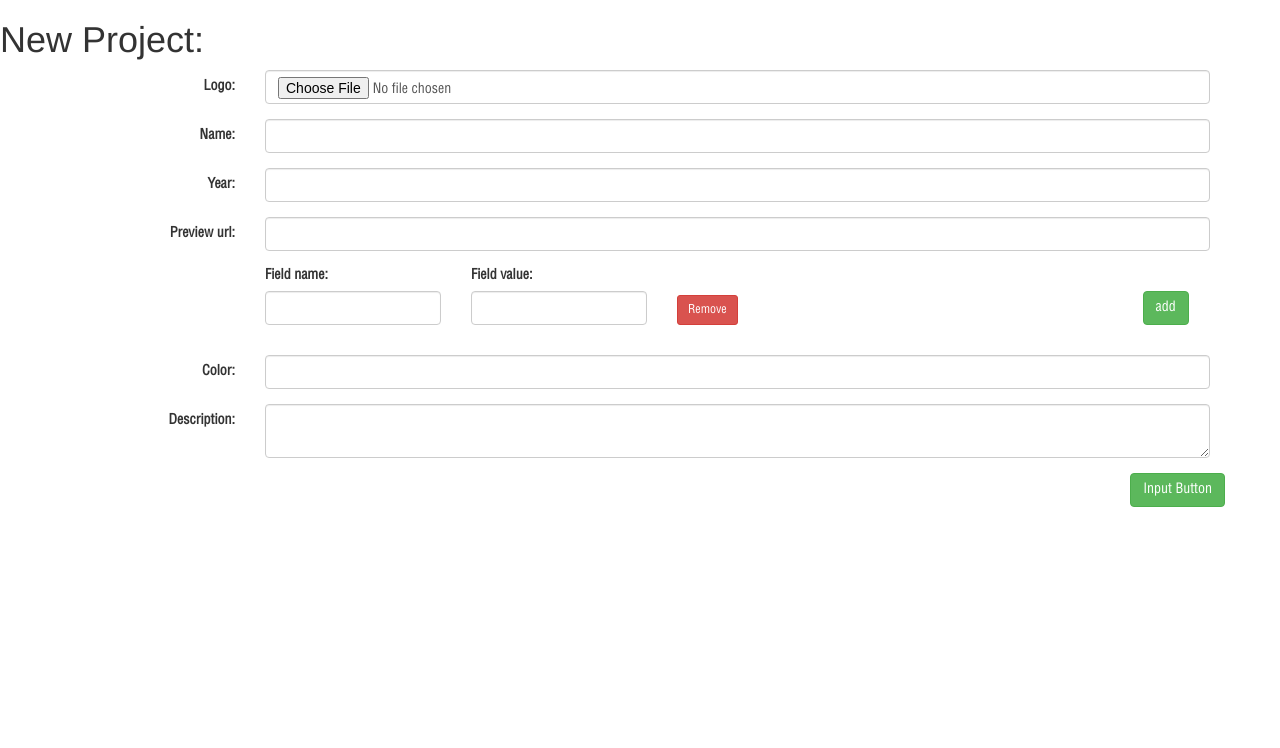
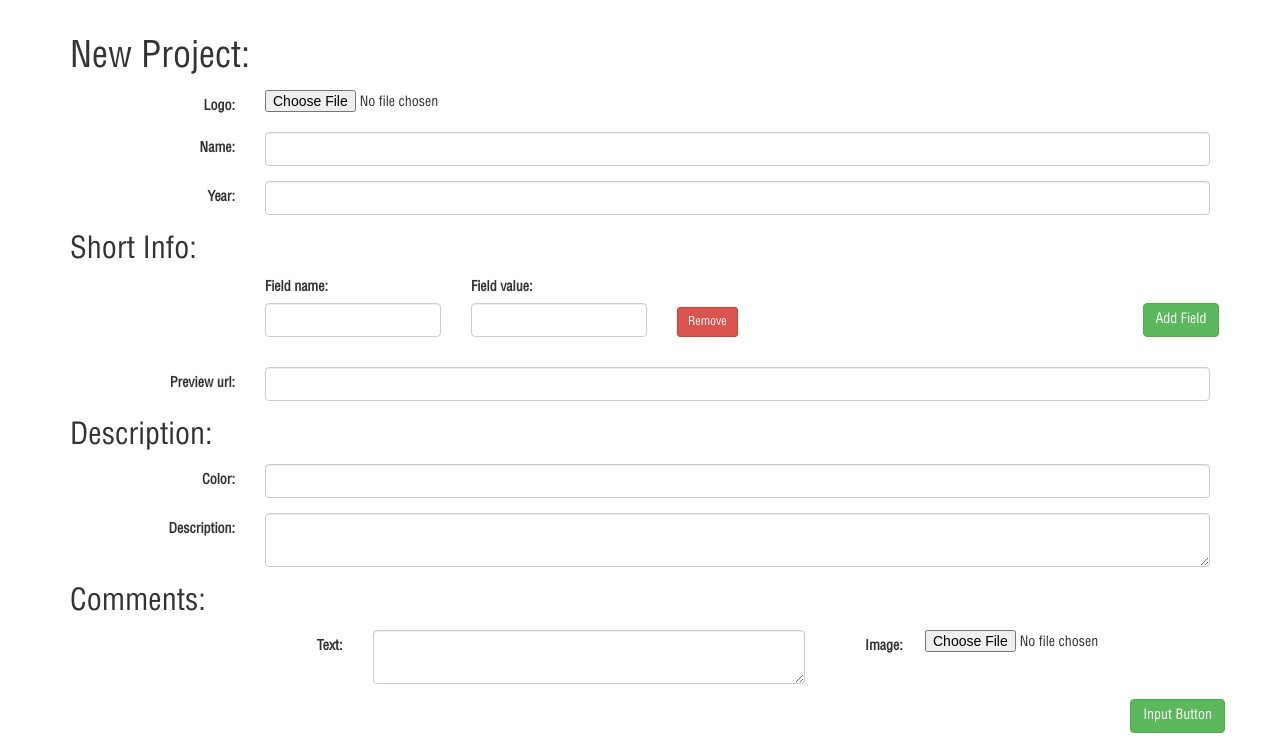
Before and after one commit to remfils/ingo.test, a PHP site: template templates/admin/new-project.html.twig in a window 1280 px wide. Shown: the part 52-800 px from the top of the page. Run offline with PHP 8.4, Linux system fonts and the light colour scheme; the template is opened without the code that fills it, so the values that code supplies are empty; some libraries are stand-ins or nearby versions.

Commit message:
pre ready admin:add-project page

```diff
--- a/templates/admin/new-project.html.twig
+++ b/templates/admin/new-project.html.twig
@@ -2,7 +2,7 @@
 {% set active_page = 'new-project' %}
 
 {% block main_title %}
-    New Project:
+
 {% endblock %}
 
 {% block content %}
@@ -14,11 +14,13 @@
 
     <div class="container">
 
+        <h1>New Project:</h1>
+
         <form action="" method="POST" class="form-horizontal" enctype="multipart/form-data">
             <div class="form-group">
                 <label for="logo" class="col-sm-2 control-label">Logo:</label>
                 <div class="col-sm-10">
-                    <input type="file" id="logo" name="logo" class="form-control" />
+                    <input type="file" id="logo" name="logo" />
                 </div>
             </div>
 
@@ -36,12 +38,7 @@
                 </div>
             </div>
 
-            <div class="form-group">
-                <label for="preview_url" class="col-sm-2 control-label">Preview url:</label>
-                <div class="col-sm-10">
-                    <input type="text" id="preview_url" name="preview_url" class="form-control" />
-                </div>
-            </div>
+            <h2>Short Info:</h2>
 
             <div class="form-group">
                 <div class="col-md-2"></div>
@@ -62,9 +59,18 @@
                     </div>
                 </div>
                 <div class="col-md-1">
-                    <span id="AddButton" type="button" class="btn btn-success" value="add" style="margin-top: 25px">add</span>
+                    <span id="AddField" type="button" class="btn btn-success" style="margin-top: 25px">Add Field</span>
                 </div>
             </div>
+
+            <div class="form-group">
+                <label for="preview_url" class="col-sm-2 control-label">Preview url:</label>
+                <div class="col-sm-10">
+                    <input type="text" id="preview_url" name="preview_url" class="form-control" />
+                </div>
+            </div>
+
+            <h2>Description:</h2>
 
             <div class="form-group">
                 <label for="color" class="col-sm-2 control-label">Color:</label>
@@ -81,8 +87,32 @@
                 </div>
             </div>
 
+            <h2>Comments:</h2>
+
+            <div id="CommentBox">
+
+                <div id=comment_box_1" class="form-group">
+                    <div class="col-sm-2"></div>
+
+                    <div class="col-md-6">
+                        <label for="comment_text_1" class="col-sm-2 control-label">Text:</label>
+                        <div class="col-sm-10">
+                            <textarea name="comment_text_1" id="comment_text_1" class="form-control" ></textarea>
+                        </div>
+                    </div>
+
+                    <div class="col-md-4">
+                        <label for="comment_img_1" class="col-sm-2 control-label">Image:</label>
+                        <div class="col-sm-10">
+                            <input type="file" name="comment_img_1" />
+                        </div>
+                    </div>
+                </div>
+
+            </div>
+
             <div class="form-group">
-                <input type="submit" class="pull-right btn btn-success" value="Input Button" / />
+                <input type="submit" class="pull-right btn btn-success" value="Input Button" />
             </div>
         </form>
 
@@ -91,78 +121,7 @@
 
 {% block scripts %}
 
-<script src="{{ app.asset_path }}/js/jquery-2.2.3.min.js"></script>
-<script>
-    var field_count = 1;
-
-    var createInfoRow = function(row_type) {
-        var field_container = document.createElement('div');
-        field_container.classList.add('col-md-4');
-        field_container.classList.add('no-float');
-
-        var field_id = ["field", row_type, field_count].join('-');
-
-        var label = document.createElement('label');
-        label.htmlFor = field_id;
-        label.innerHTML = "Field " + row_type + ":";
-
-        var input = document.createElement('input');
-        input.type = "text";
-        input.id = field_id;
-        input.name = ["field", row_type, field_count].join('_');
-        input.classList.add("form-control");
-
-        field_container.appendChild(label);
-        field_container.appendChild(input);
-
-        return field_container;
-    };
-
-
-
-    $('#AddButton').click(function(){
-        field_count ++;
-
-        var container = document.createElement('div');
-        container.classList.add('form-group');
-        container.id = "field-" + field_count;
-
-        var name_row = createInfoRow('name');
-        container.appendChild(name_row);
-
-        var value_row = createInfoRow('value');
-        container.appendChild(value_row);
-
-        var field_container = document.createElement('div');
-        field_container.classList.add('col-md-4');
-        field_container.classList.add('no-float');
-        field_container.style['vertical-align'] = "bottom";
-        var btn = document.createElement('span');
-        btn.id = "field-remove-" + field_count;
-        btn.innerHTML = "Remove";
-        btn.classList.add('btn');
-        btn.classList.add('btn-sm');
-        btn.classList.add('btn-danger');
-        btn.classList.add('remove');
-        field_container.appendChild(btn);
-        container.appendChild(field_container);
-
-        var table = $("#ProjectInfoTable")[0];
-        table.appendChild(container);
-    });
-
-    $("#ProjectInfoTable").on('click', ".remove", function(){
-        var id = this.id.split("-").pop();
-
-        var $field = $('#field-' + id);
-
-        if ( $field.parent().children().length > 1 ) {
-            $field.remove();
-        }
-        else {
-            alert('There has to be at least one field');
-        }
-    });
-</script>
+<script src="{{ app.asset_path }}/js/admin/jquery-2.2.3.min.js"></script>
+<script src="{{ app.asset_path }}/js/admin/addNewProject-functions.js"></script>
 
 {% endblock %}
--- a/web/css/style.css
+++ b/web/css/style.css
@@ -200,7 +200,7 @@ head, body {
 .project-main-image {
     background: url(../img/movies/InsuPad-6.png);
     height: 70%;
-    background-size: cover;
+    background-size: cover !important;
     position: relative;
 }
 
--- /dev/null
+++ b/web/js/admin/addNewProject-functions.js
@@ -0,0 +1,70 @@
+var field_count = 1;
+
+var createInfoRow = function(row_type) {
+    var field_container = document.createElement('div');
+    field_container.classList.add('col-md-4');
+    field_container.classList.add('no-float');
+
+    var field_id = ["field", row_type, field_count].join('-');
+
+    var label = document.createElement('label');
+    label.htmlFor = field_id;
+    label.innerHTML = "Field " + row_type + ":";
+
+    var input = document.createElement('input');
+    input.type = "text";
+    input.id = field_id;
+    input.name = ["field", row_type, field_count].join('_');
+    input.classList.add("form-control");
+
+    field_container.appendChild(label);
+    field_container.appendChild(input);
+
+    return field_container;
+};
+
+
+
+$('#AddField').click(function(){
+    field_count ++;
+
+    var container = document.createElement('div');
+    container.classList.add('form-group');
+    container.id = "field-" + field_count;
+
+    var name_row = createInfoRow('name');
+    container.appendChild(name_row);
+
+    var value_row = createInfoRow('value');
+    container.appendChild(value_row);
+
+    var field_container = document.createElement('div');
+    field_container.classList.add('col-md-4');
+    field_container.classList.add('no-float');
+    field_container.style['vertical-align'] = "bottom";
+    var btn = document.createElement('span');
+    btn.id = "field-remove-" + field_count;
+    btn.innerHTML = "Remove";
+    btn.classList.add('btn');
+    btn.classList.add('btn-sm');
+    btn.classList.add('btn-danger');
+    btn.classList.add('remove');
+    field_container.appendChild(btn);
+    container.appendChild(field_container);
+
+    var table = $("#ProjectInfoTable")[0];
+    table.appendChild(container);
+});
+
+$("#ProjectInfoTable").on('click', ".remove", function(){
+    var id = this.id.split("-").pop();
+
+    var $field = $('#field-' + id);
+
+    if ( $field.parent().children().length > 1 ) {
+        $field.remove();
+    }
+    else {
+        alert('There has to be at least one field');
+    }
+});
```
Also changed, not shown: web/js/admin/jquery-2.2.3.min.js (renamed from web/js/jquery-2.2.3.min.js).
